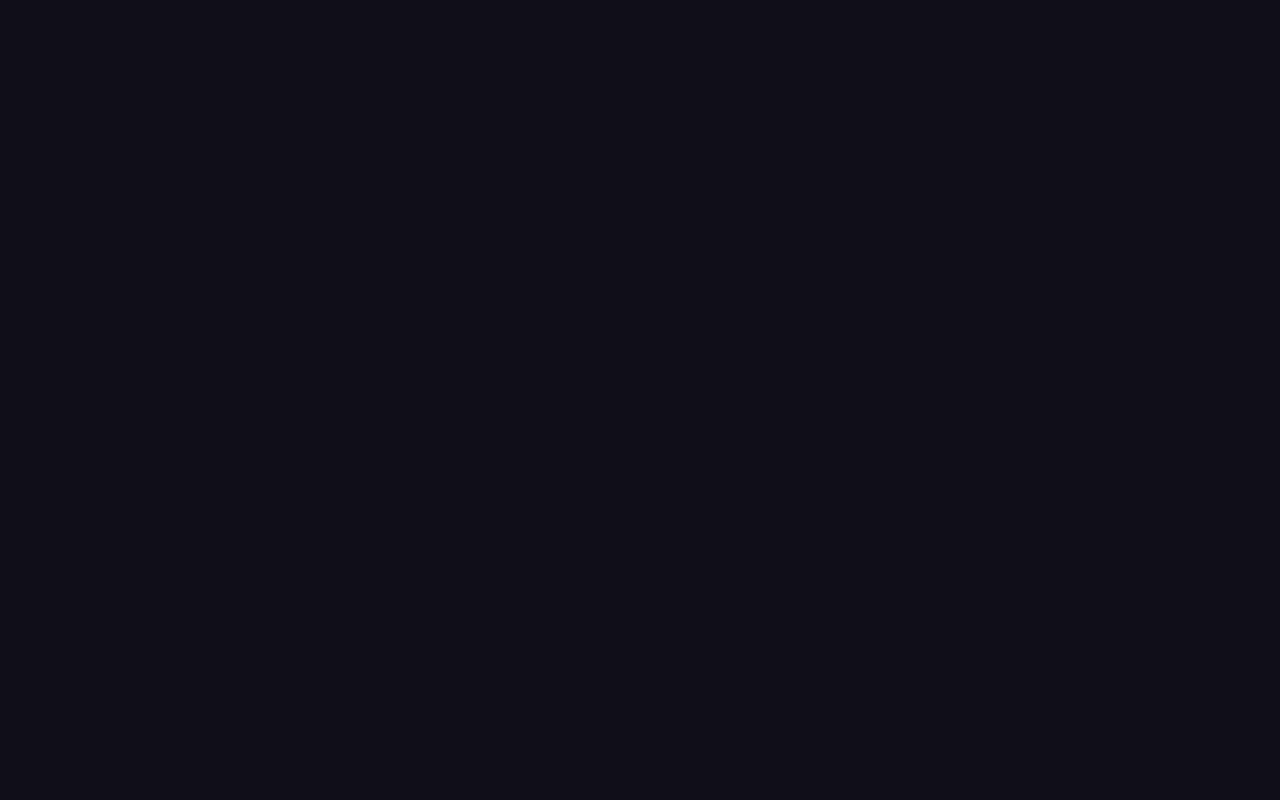
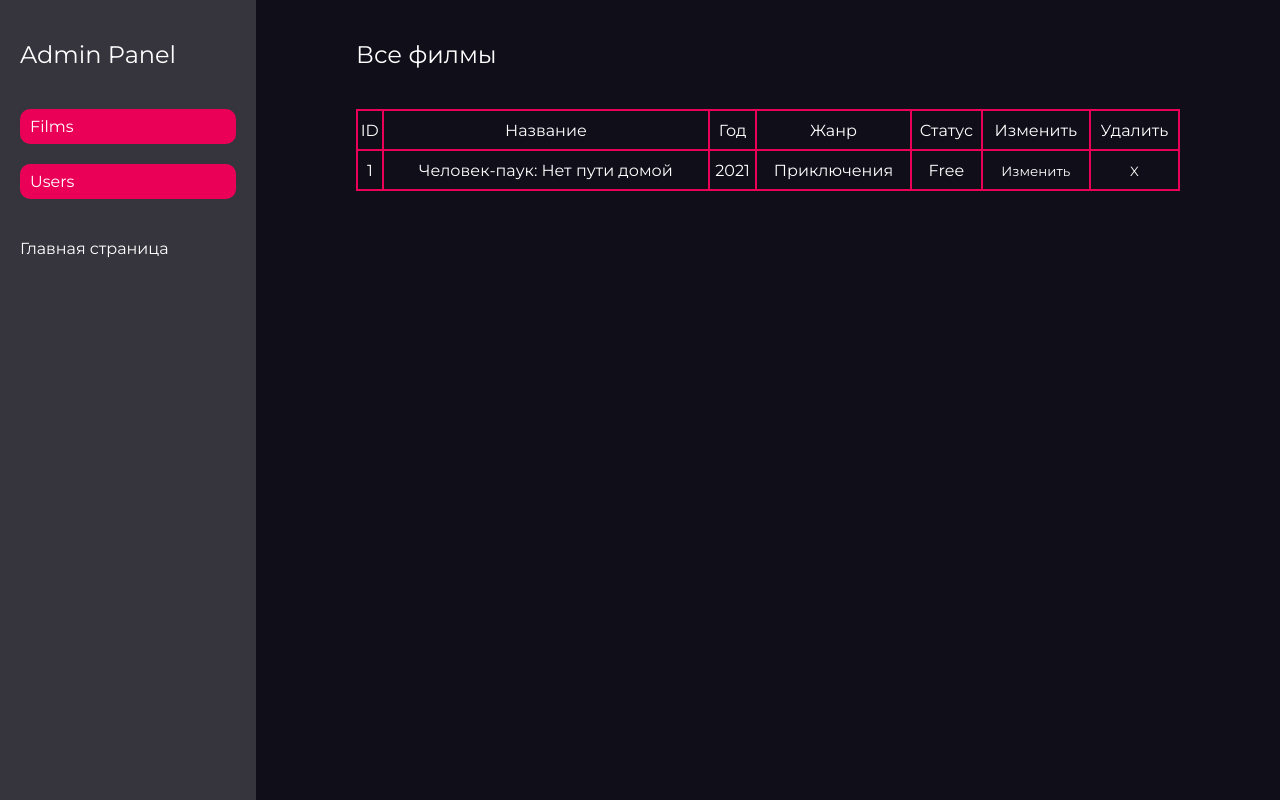
Before and after one commit to AimanaSharb/cinema, a React (Create React App) app: page /admin-panel in a window 1280 px wide. Before the commit this address had no page. Built offline with nearby package versions, Linux system fonts and the light colour scheme.

Commit message:
add admin panel

```diff
--- a/db.json
+++ b/db.json
@@ -291,6 +291,20 @@
       "login": "aimana123",
       "phone": "+996(123)12-31-23",
       "id": 5
+    },
+    {
+      "email": "akdil.hstech@gmail.com",
+      "password": "$2a$10$QPY6L8Y8L7fIv30qAFBG6O2Lg0XXb7T8IaQ72GvM/JYBry1v9wJ2.",
+      "login": "Phantather",
+      "phone": "+996(501)25-12-21",
+      "id": 6
+    },
+    {
+      "email": "akdil.phanti@gmail.com",
+      "password": "$2a$10$3Yn3gBdWqltJ.tNsGdPJY.sIJhcmrP7Um3haC4C/n9PUwfB27/IKa",
+      "login": "Phantather",
+      "phone": "+996(555)55-55-55",
+      "id": 7
     }
   ]
 }
--- a/src/App.js
+++ b/src/App.js
@@ -10,6 +10,7 @@ import './styles/style.scss'
 import {useEffect} from "react";
 import {useDispatch} from "react-redux";
 import {loginAccount} from "./redux/reducers/user";
+import AdminPanel from "./pages/AdminPanel/AdminPanel";
 
 
 function App() {
@@ -33,6 +34,7 @@ function App() {
           </Route>
           <Route path={'/login'} element={<Login/>}/>
           <Route path={'/registration'} element={<Register/>}/>
+          <Route path={'/admin-panel'} element={<AdminPanel/>}/>
       </Routes>
     </div>
   );
--- a/src/Layout/Header/Header.jsx
+++ b/src/Layout/Header/Header.jsx
@@ -63,6 +63,9 @@ const Header = () => {
                                     <Link to={'/registration'}>Регистрация</Link>
                                 </div>
                         }
+                        <Link to={'/admin-panel'}>
+                            Админ панель
+                        </Link>
                     </div>
                 </nav>
             </div>
--- /dev/null
+++ b/src/pages/AdminPanel/AdminPanel.jsx
@@ -0,0 +1,144 @@
+import React, {useState} from 'react';
+import {Link} from "react-router-dom";
+
+const AdminPanel = () => {
+
+    const [filmsShow, setFilmsShow] = useState('films');
+
+    return (
+        <section className="admin">
+            <aside className="admin__aside">
+                <h2 className="admin__aside-title">
+                    Admin Panel
+                </h2>
+                <ul className="admin__aside-list">
+                    <li className="admin__aside-item" onClick={() => setFilmsShow('films')}>
+                        Films
+                    </li>
+                    <li className="admin__aside-item" onClick={() => setFilmsShow('users')}>
+                        Users
+                    </li>
+                </ul>
+                <Link className="login__route-link" to={'/'}>
+                    Главная страница
+                </Link>
+            </aside>
+            {
+                filmsShow === 'films' ?
+                    <div className="admin__info">
+                        <h2 className="admin__info-title">
+                            Все филмы
+                        </h2>
+                        <table className="admin__table" >
+                            <tr className="admin__table-block">
+                                <th className="admin__table-title">
+                                    ID
+                                </th>
+                                <th className="admin__table-title">
+                                    Название
+                                </th>
+                                <th className="admin__table-title">
+                                    Год
+                                </th>
+                                <th className="admin__table-title">
+                                    Жанр
+                                </th>
+                                <th className="admin__table-title">
+                                    Статус
+                                </th>
+                                <th className="admin__table-title">
+                                    Изменить
+                                </th>
+                                <th className="admin__table-title">
+                                    Удалить
+                                </th>
+                            </tr>
+                            <tr className="admin__table-block">
+                                <td className="admin__table-info">
+                                    1
+                                </td>
+                                <td className="admin__table-info">
+                                    Человек-паук: Нет пути домой
+                                </td>
+                                <td className="admin__table-info">
+                                    2021
+                                </td>
+                                <td className="admin__table-info">
+                                    Приключения
+                                </td>
+                                <td className="admin__table-info">
+                                    Free
+                                </td>
+                                <td className="admin__table-info">
+                                    <button className="admin__table-btn">
+                                        Изменить
+                                    </button>
+                                </td>
+                                <td className="admin__table-info">
+                                    <button className="admin__table-btn">
+                                        X
+                                    </button>
+                                </td>
+                            </tr>
+                        </table >
+                    </div>
+                    :
+                    <div className="admin__info">
+                        <h2 className="admin__info-title">
+                            Пользователи
+                        </h2>
+                        <table className="admin__table" >
+                            <tr className="admin__table-block">
+                                <th className="admin__table-title">
+                                    ID
+                                </th>
+                                <th className="admin__table-title">
+                                    Login
+                                </th>
+                                <th className="admin__table-title">
+                                    Email
+                                </th>
+                                <th className="admin__table-title">
+                                    Номер телефона
+                                </th>
+                                <th className="admin__table-title">
+                                    Изменить
+                                </th>
+                                <th className="admin__table-title">
+                                    Удалить
+                                </th>
+                            </tr>
+                            <tr className="admin__table-block">
+                                <td className="admin__table-info">
+                                    1
+                                </td>
+                                <td className="admin__table-info">
+                                    Muslim
+                                </td>
+                                <td className="admin__table-info">
+                                    muslim@mail.ru
+                                </td>
+                                <td className="admin__table-info">
+                                    +996555555555
+                                </td>
+
+                                <td className="admin__table-info">
+                                    <button className="admin__table-btn">
+                                        Изменить
+                                    </button>
+                                </td>
+                                <td className="admin__table-info">
+                                    <button className="admin__table-btn">
+                                        X
+                                    </button>
+                                </td>
+                            </tr>
+                        </table >
+                    </div>
+            }
+
+        </section>
+    );
+};
+
+export default AdminPanel;
--- a/src/pages/Home/Silder/Slider.jsx
+++ b/src/pages/Home/Silder/Slider.jsx
@@ -16,6 +16,10 @@ const Slider = () => {
                     slidesPerView={1}
                     spaceBetween={30}
                     navigation={true}
+                    autoplay={{
+                        delay: 500
+                    }}
+                    speed={2000}
                     modules={[Navigation]}
                     className="sliderSwiper"
                 >
--- /dev/null
+++ b/src/styles/admin.scss
@@ -0,0 +1,48 @@
+.admin {
+  display: flex;
+  &__aside {
+    width: 20%;
+    height: 100vh;
+    background: #36353e;
+    padding: 40px 20px;
+    &-list {
+      margin: 40px 0;
+      display: flex;
+      flex-direction: column;
+      row-gap: 20px;
+    }
+    &-item {
+      padding: 8px 10px;
+      background: #ea0057;
+      border-radius: 10px;
+      cursor: pointer;
+    }
+  }
+  &__info {
+    width: 80%;
+    padding: 40px 100px;
+  }
+  &__table {
+    margin-top: 40px;
+    width: 100%;
+    border: 2px solid #ea0057;
+    border-radius: 8px;
+    border-collapse: collapse;
+    &-title {
+      border: 2px solid #ea0057;
+      border-radius: 8px;
+      height: 40px;
+    }
+    &-info {
+      border: 2px solid #ea0057;
+      border-radius: 8px;
+      text-align: center;
+      height: 40px;
+    }
+    &-btn {
+      background: transparent;
+      border: none;
+      cursor: pointer;
+    }
+  }
+}
--- a/src/styles/style.scss
+++ b/src/styles/style.scss
@@ -29,4 +29,5 @@ body {
 @import "films";
 @import "film";
 @import "login";
+@import "admin";
 @import "footer";
```
